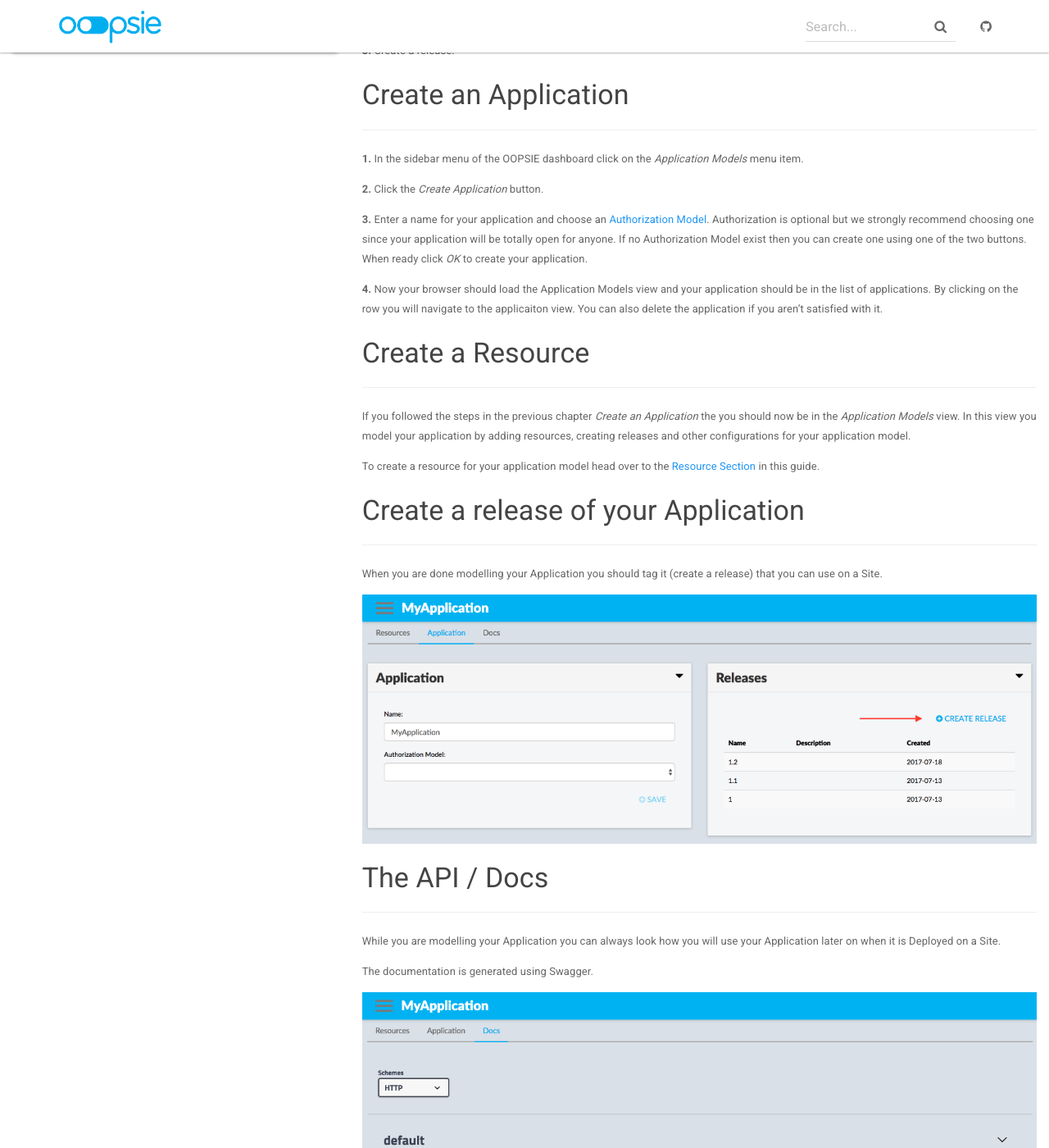
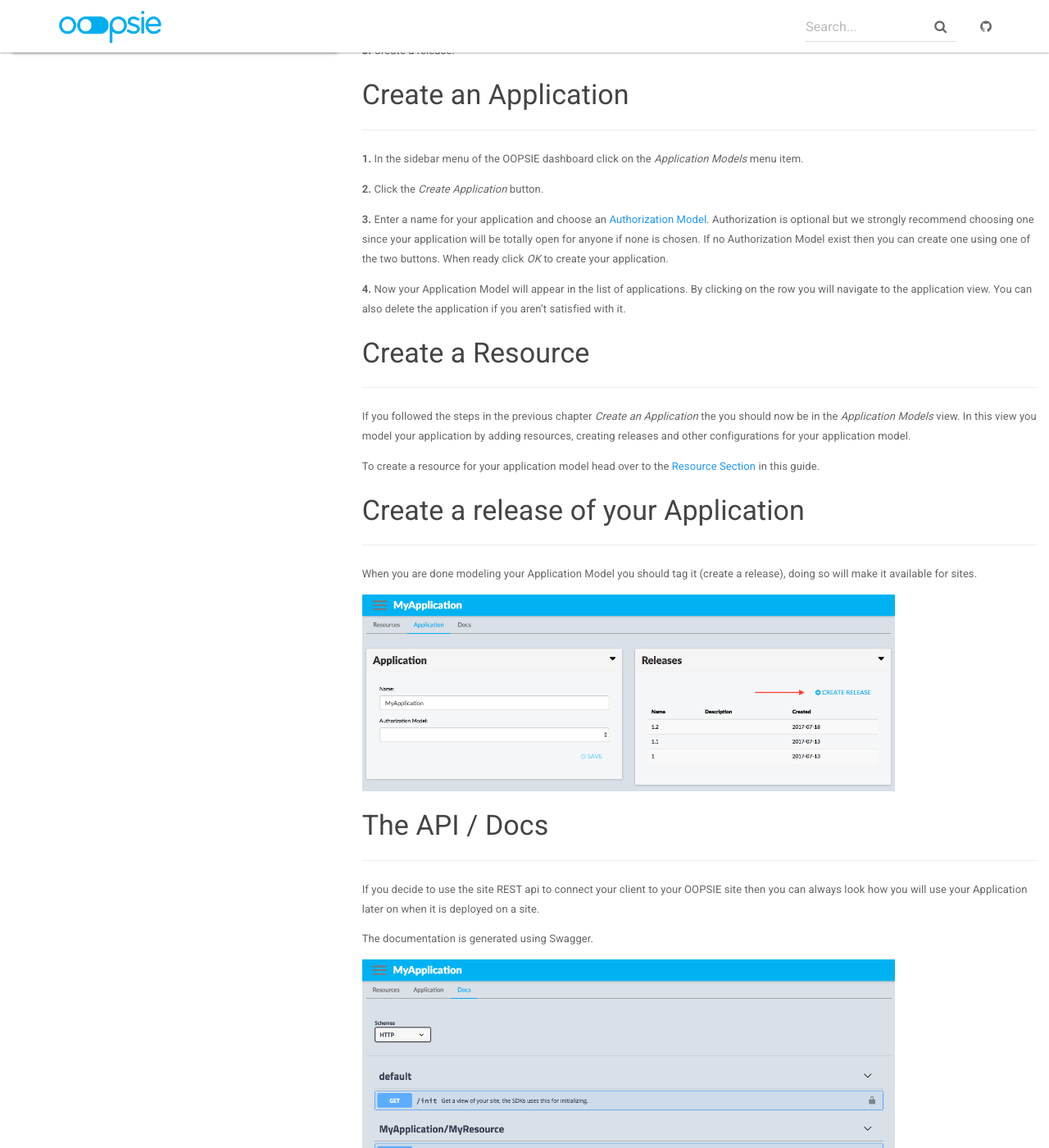
Before and after one commit to techoopsie/oopsie-docs, a Jekyll site: the page built from _docs/application/what-is-an-application.md, in a window 1280 px wide and 1400 px high, scrolled down 534 px. Shown: the whole window at 82% size. Built offline with Jekyll 4.4.1, drawn with Linux system fonts in a browser that asks for light colours; some of the changed text lies outside the part shown.

Commit message:
application

```diff
--- a/_docs/application/what-is-an-application.md
+++ b/_docs/application/what-is-an-application.md
@@ -3,7 +3,7 @@
 permalink: /docs/what-is-an-application/
 ---
 
-An *Application Model* acts like a template and holds a number of resources to store data. An applicaiton model can be released for later use on a Site.
+An *Application Model* acts like a template and holds a number of resources to store data. An application model can be released for later use on a Site.
 
 An Application contains:
 
@@ -29,9 +29,9 @@
 
 **2.** Click the *Create Application* button.
 
-**3.** Enter a name for your application and choose an [Authorization Model](/docs/what-is-auth). Authorization is optional but we strongly recommend choosing one since your application will be totally open for anyone. If no Authorization Model exist then  you can create one using one of the two buttons. When ready click *OK* to create your application.
+**3.** Enter a name for your application and choose an [Authorization Model](/docs/what-is-auth). Authorization is optional but we strongly recommend choosing one since your application will be totally open for anyone if none is chosen. If no Authorization Model exist then  you can create one using one of the two buttons. When ready click *OK* to create your application.
 
-**4.** Now your browser should load the Application Models view and your application should be in the list of applications. By clicking on the row you will navigate to the applicaiton view. You can also delete the application if you aren't satisfied with it.
+**4.** Now your Application Model will appear in the list of applications. By clicking on the row you will navigate to the application view. You can also delete the application if you aren't satisfied with it.
 
 ### Create a Resource
 ------
@@ -43,16 +43,14 @@
 ### Create a release of your Application
 ------
 
-When you are done modelling your Application you should tag it (create a release) that you can use on a Site.
+When you are done modeling your Application Model you should tag it (create a release), doing so will make it available for sites.
 
-![Create release of Applic.ation](/img/create-release2.png "Create release of Application")
+<img src="/img/create-release2.png" width="650">
 
 ### The API / Docs
 ------
-
-While you are modelling your Application you can always look how you will use your Application later on when it is Deployed on a Site.
+If you decide to use the site REST api to connect your client to your OOPSIE site then you can always look how you will use your Application later on when it is deployed on a site.
 
 The documentation is generated using Swagger.
 
-
-![Documentation of Application](/img/docs-app.png "Documentation of Application")
+<img src="/img/docs-app.png" width="650">
```
Also changed, not shown: 18 other files.
